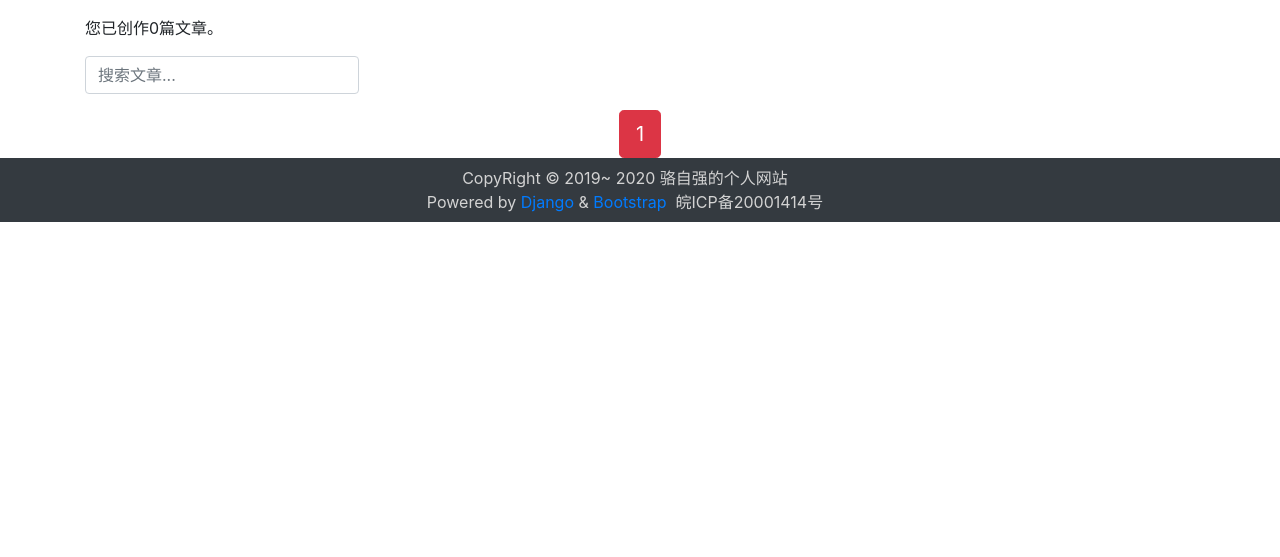
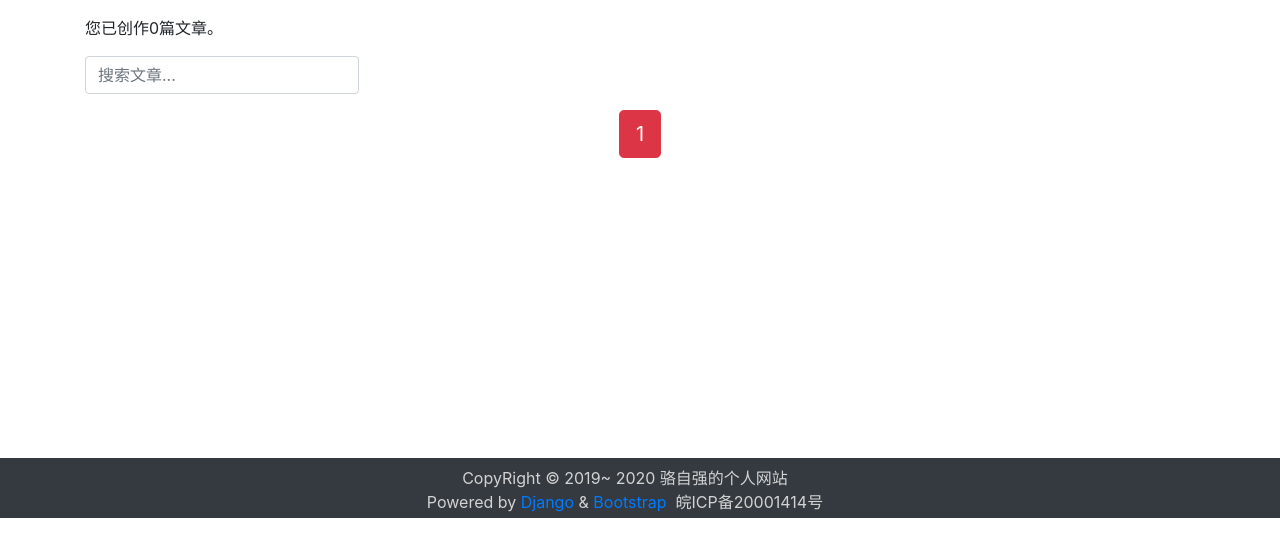
Before and after one commit to luomaohao/django_blog, a Django app: page /blog/article-list/ in a window 1280 px wide. Shown: the part 104-661 px from the top of the page. Run offline with Django 3.2, Linux system fonts and the light colour scheme; data that the repository does not hold is empty; some libraries are stand-ins or nearby versions.

Commit message:
adjust bottom position

```diff
--- a/templates/base.html
+++ b/templates/base.html
@@ -7,6 +7,7 @@
 <head>
     <!-- 网站采用的字符编码 -->
     <meta charset="utf-8">
+    <meta name="viewport" content="width=device-width, initial-scale=1.0">
     <!-- 预留网站标题的位置 -->
     <title>{% block title %}{% endblock %}</title>
     <!-- 引入bootstrap的css文件 -->
@@ -33,7 +34,7 @@
             height: 100%;
             margin: 0;
         }
-        #footer{
+        #nav-footer{
             height: 60px;
             margin-top:300px;
         }
--- a/templates/header.html
+++ b/templates/header.html
@@ -2,7 +2,7 @@
   <div class="container">
 
 	<!-- 导航栏商标 -->
-	<a class="navbar-brand" href="#">Codeplay</a>
+	<a class="navbar-brand" href="{% url 'my_blog:index">Codeplay</a>
 
 	<!-- 导航入口 -->
 	<div>
```
